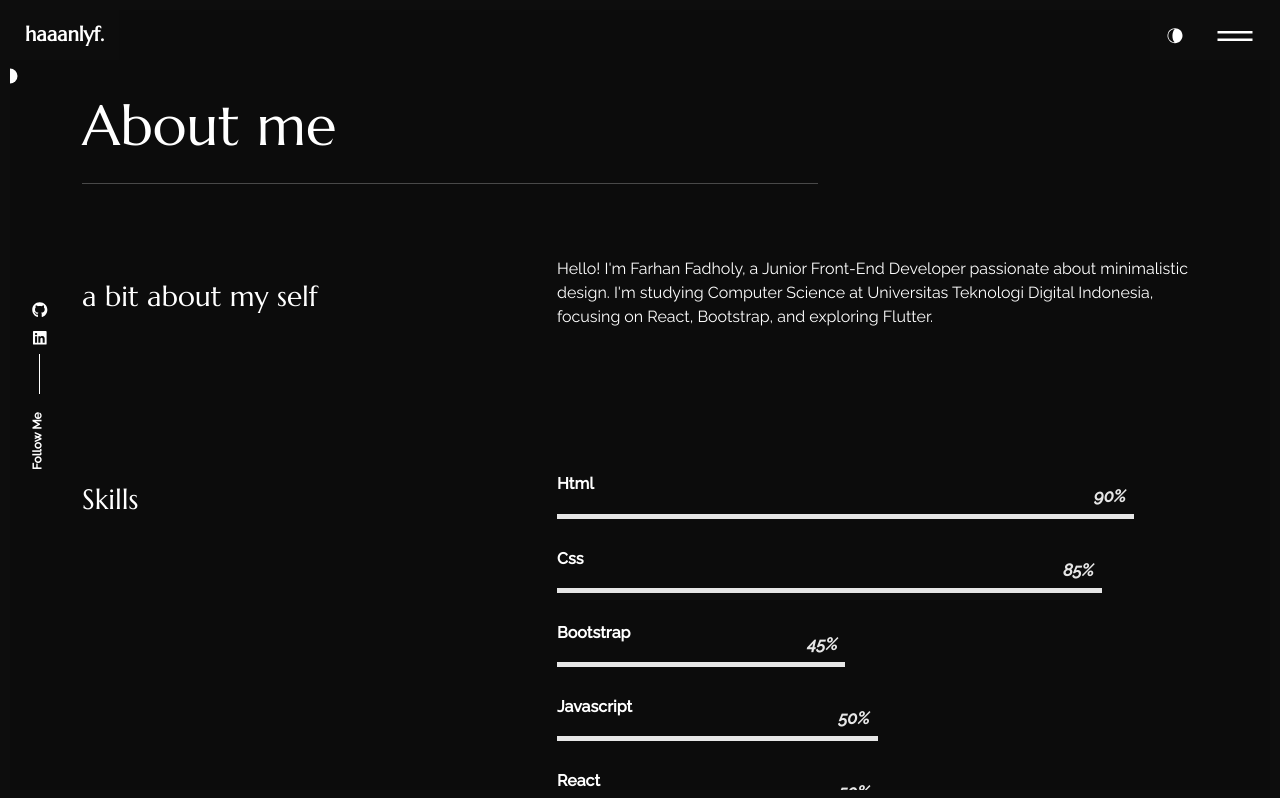
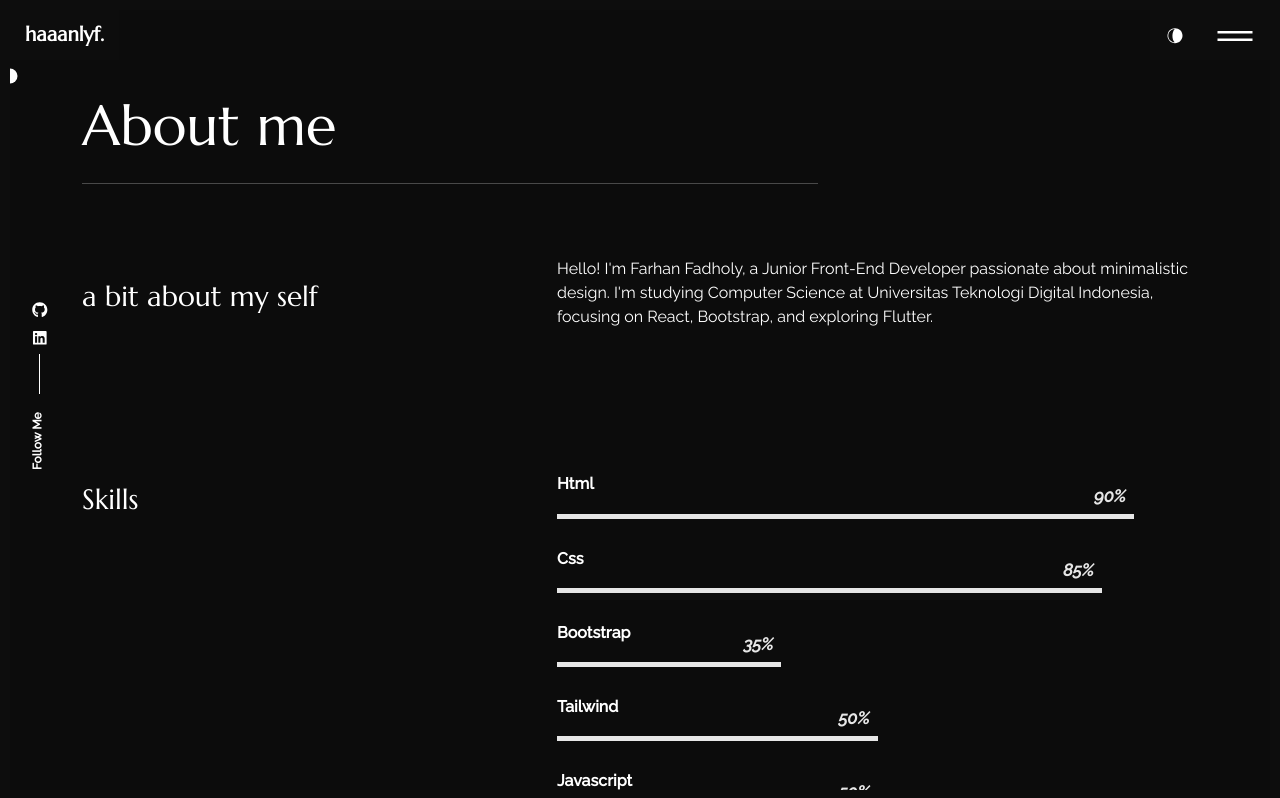
Before and after one commit to FarhanFadholy/PersonalPortofolio, a React (Create React App) app: page /about in a window 1280 px wide. Shown: the top 798 px of the page. Built offline with nearby package versions, Linux system fonts and the light colour scheme.

Commit message:
update skill

```diff
--- a/src/content_option.js
+++ b/src/content_option.js
@@ -56,7 +56,11 @@ const skills = [
   },
   {
     name: "Bootstrap",
-    value: 45,
+    value: 35,
+  },
+  {
+    name: "Tailwind",
+    value: 50,
   },
   {
     name: "Javascript",
@@ -73,6 +77,10 @@ const skills = [
   {
     name: "Flutter",
     value: 15,
+  },
+  {
+    name: "Git",
+    value: 80,
   },
 ];
 
--- a/src/pages/portfolio/index.js
+++ b/src/pages/portfolio/index.js
@@ -45,6 +45,7 @@ export const Portfolio = () => {
                 <img src={data.img} alt="" />
                 <div className="content">
                   <h5 className="mb-2">{data.title}</h5>
+                  <p className="portofolio-desc">{data.description}</p>
                   <a href={data.link} target="_blank" rel="noopener noreferrer">
                     view certificate
                   </a>
```
